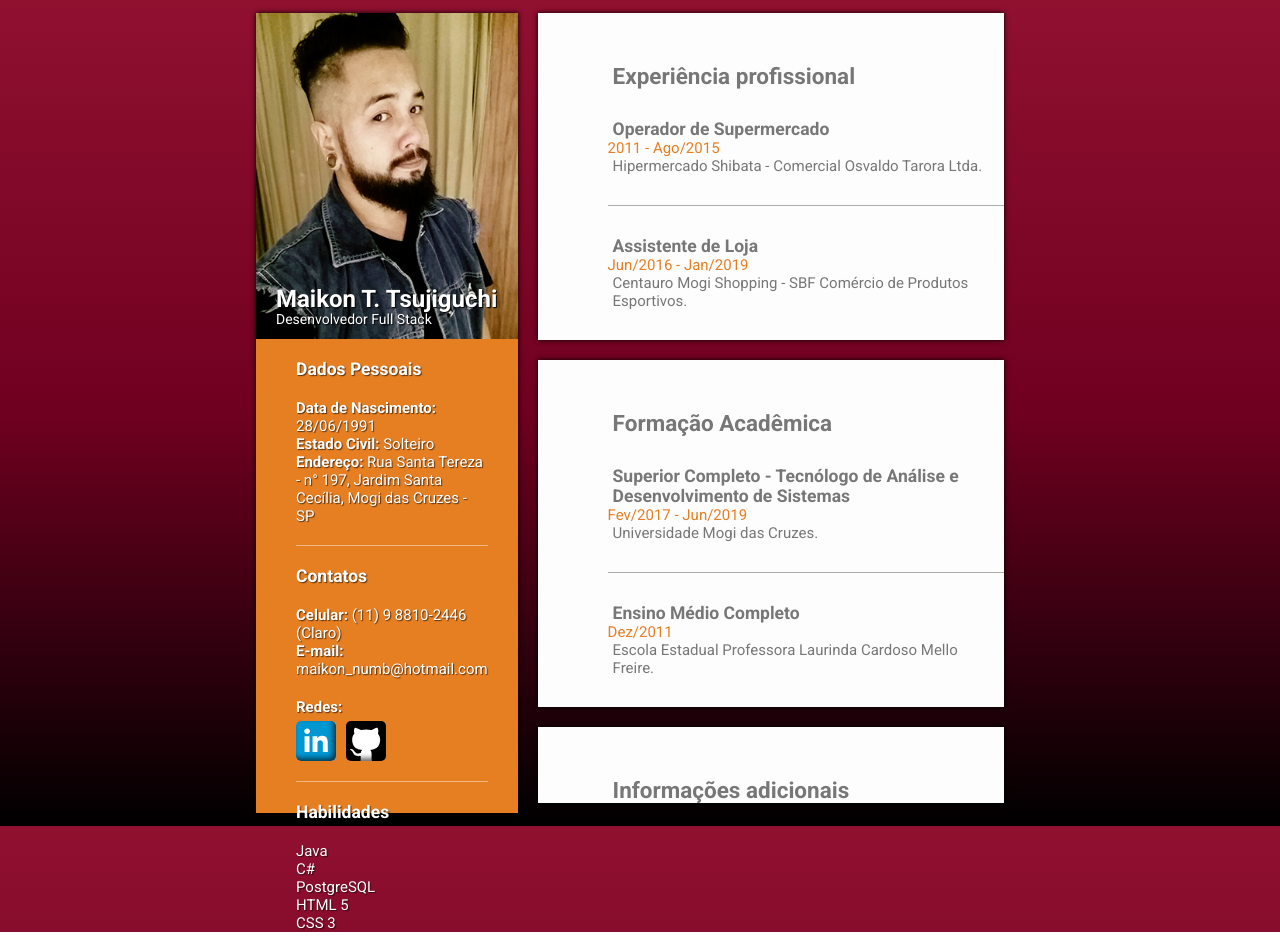
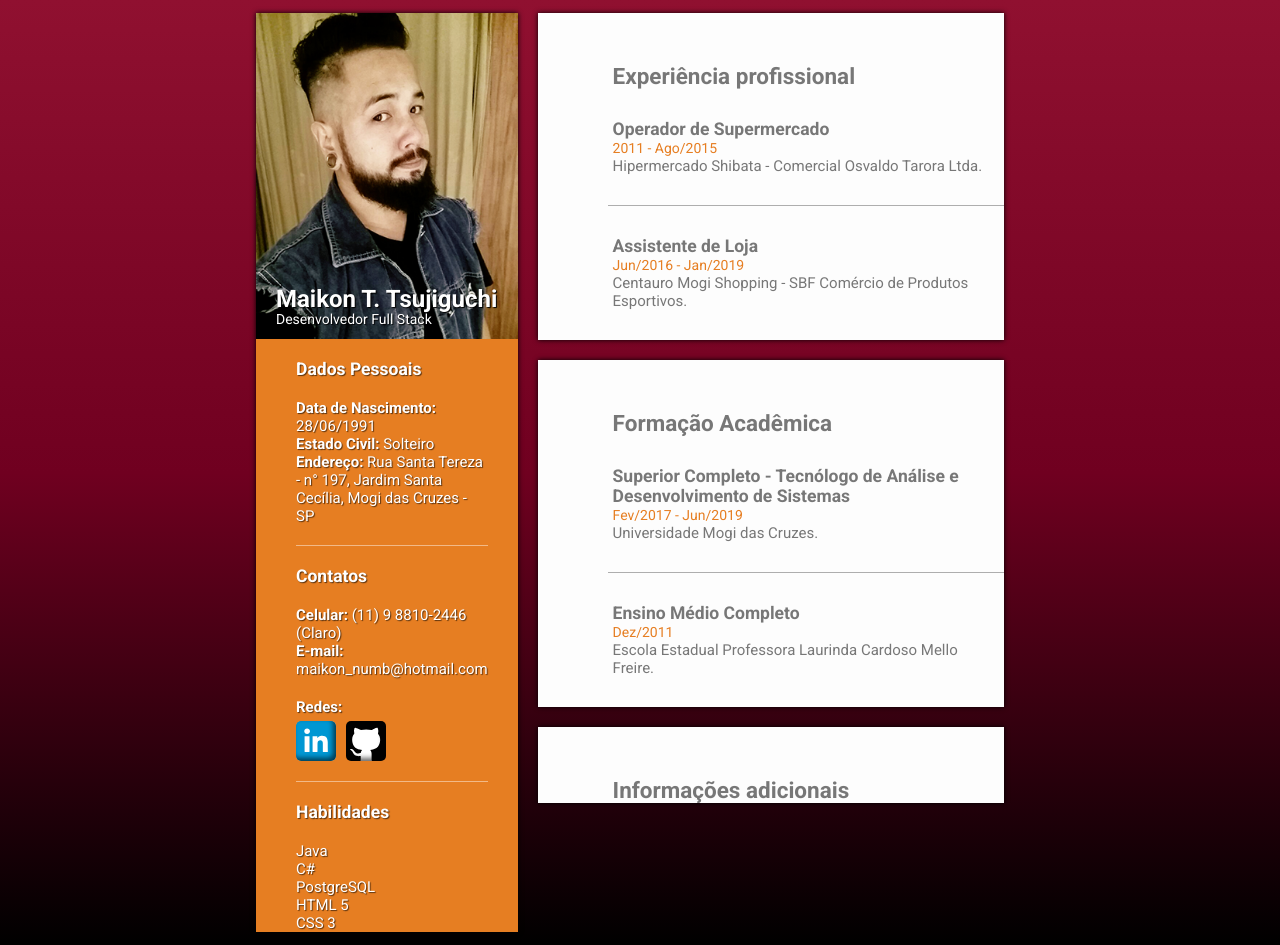
Before and after one commit to MaikonTT/curriculum-vitae, a plain HTML site: page index.html in a window 1280 px wide. Drawn offline with Linux system fonts and the light colour scheme.

Commit message:
Update main.css

```diff
--- a/css/main.css
+++ b/css/main.css
@@ -1,7 +1,6 @@
 html {
     font-size: 15px;
     font-family: 'roboto', sans-serif;
-    font-weight: normal;
     color: #00000087;
 }
 
@@ -14,8 +13,17 @@ body {
 }
 
 span {
-    margin: 0 auto;
+    font-size: 14px;
     color: #e67e22;
+}
+
+.principal {
+    display: flex;
+    margin: 1% auto;
+    width: 60%;
+    max-width: 1280px;
+    height: 100%;
+    max-height: 1080px;
 }
 
 .conteudo {
@@ -24,14 +32,6 @@ span {
 
 .item {
     border-bottom: 1px solid #00000050;
-}
-
-.principal {
-    display: flex;
-    margin: 1% auto;
-    width: 60%;
-    max-width: 1280px;
-    height: 100vh;
 }
 
 .info-rapida {
@@ -85,7 +85,8 @@ span {
 
 .info-completa p,
 h2,
-h3 {
+h3,
+span {
     margin: 0 5px;
 }
 
@@ -159,3 +160,12 @@ h3 {
     background-image: url(../img/github_icon.svg);
     background-color: #ffffff;
 }
+
+.habilidades table {
+    width: 100%;
+    margin: 0 20px 20px 0;
+}
+
+.habilidades th, td:nth-child(2) {
+    text-align: center;
+}
```
